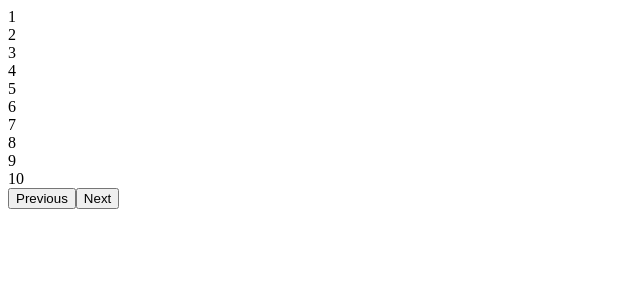
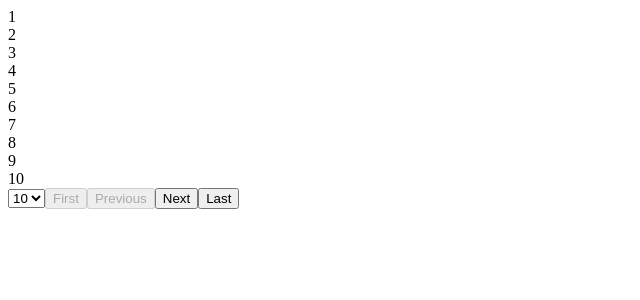
Before and after one commit to vr1Ravi/js-machine-coding, a React (Vite) app in the folder react/: page / in a window 1280 px wide. Shown: the top 300 px of the page, without its empty margins (0-640 px from the left). Built offline with nearby package versions, Linux system fonts and the light colour scheme.

Commit message:
add page size drop down

```diff
--- a/react/src/components/Pagination/index.jsx
+++ b/react/src/components/Pagination/index.jsx
@@ -5,13 +5,15 @@ const DEFAULT_PAGE = 1;
 function Pagination({
   data = [],
   renderRow,
-  pageSize = PAGE_SIZE,
+  rowPerPage = PAGE_SIZE,
   className = "",
 }) {
   const [currentPage, setCurrentPage] = useState(DEFAULT_PAGE);
+  const [pageSize, setPageSize] = useState(rowPerPage);
   const startIndex = (currentPage - 1) * pageSize;
   const endIndex = startIndex + pageSize;
   const visibleData = data.slice(startIndex, endIndex);
+  const totalPages = Math.ceil(data.length / pageSize);
 
   return (
     <div className={`pagination ${className}`}>
@@ -22,10 +24,32 @@ function Pagination({
       </div>
 
       <div className="pagination-footer">
-        <button onClick={() => setCurrentPage((prev) => prev - 1)}>
+        <select onChange={(e) => setPageSize(e.target.value)}>
+          <option value={10}>10</option>
+          <option value={20}>20</option>
+          <option value={30}>30</option>
+        </select>
+        <button disabled={currentPage === 1} onClick={() => setCurrentPage(1)}>
+          First
+        </button>
+        <button
+          disabled={currentPage === 1}
+          onClick={() => setCurrentPage((prev) => prev - 1)}
+        >
           Previous
         </button>
-        <button onClick={() => setCurrentPage((prev) => prev + 1)}>Next</button>
+        <button
+          disabled={currentPage === totalPages}
+          onClick={() => setCurrentPage((prev) => prev + 1)}
+        >
+          Next
+        </button>
+        <button
+          disabled={currentPage === totalPages}
+          onClick={() => setCurrentPage(totalPages)}
+        >
+          Last
+        </button>
       </div>
     </div>
   );
```
